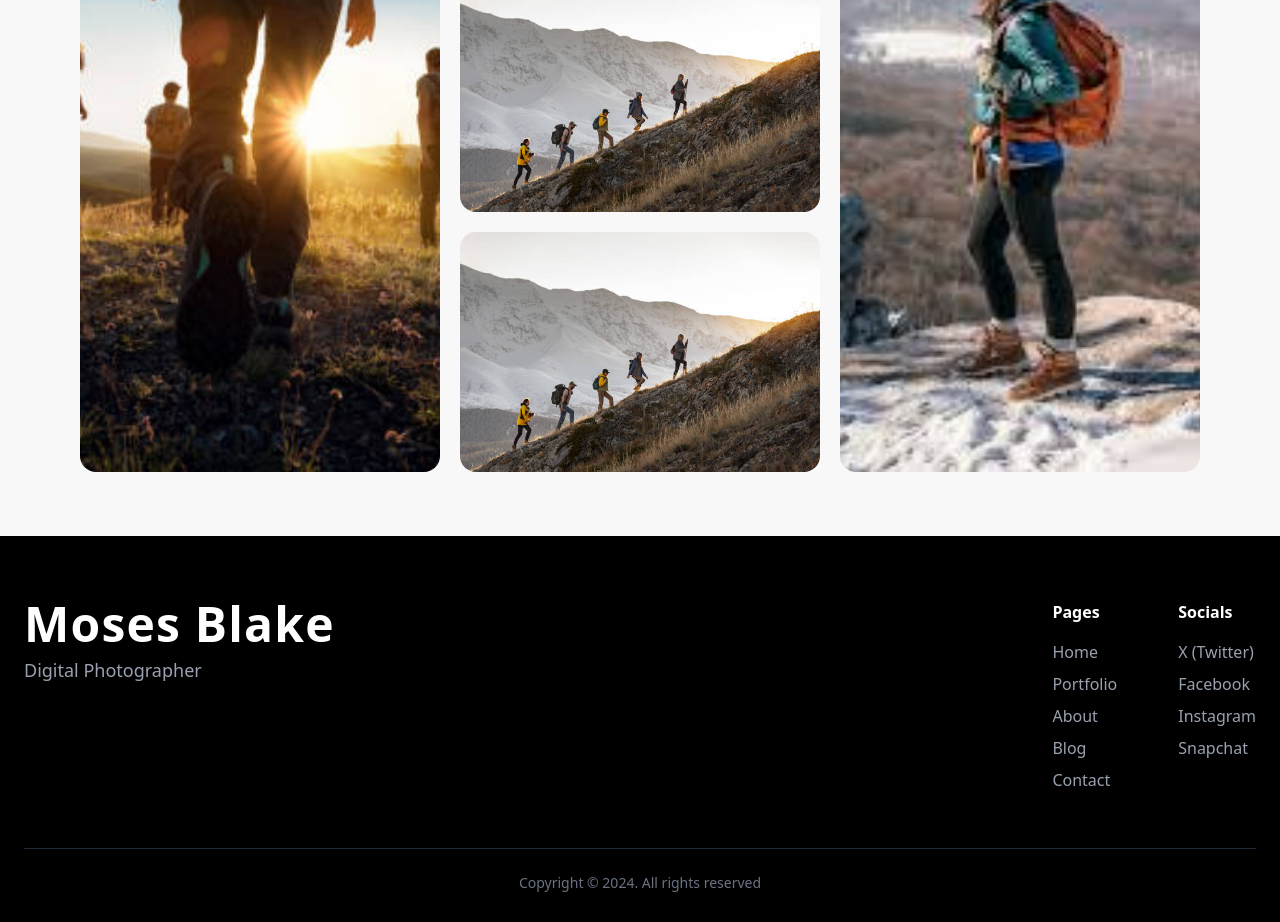
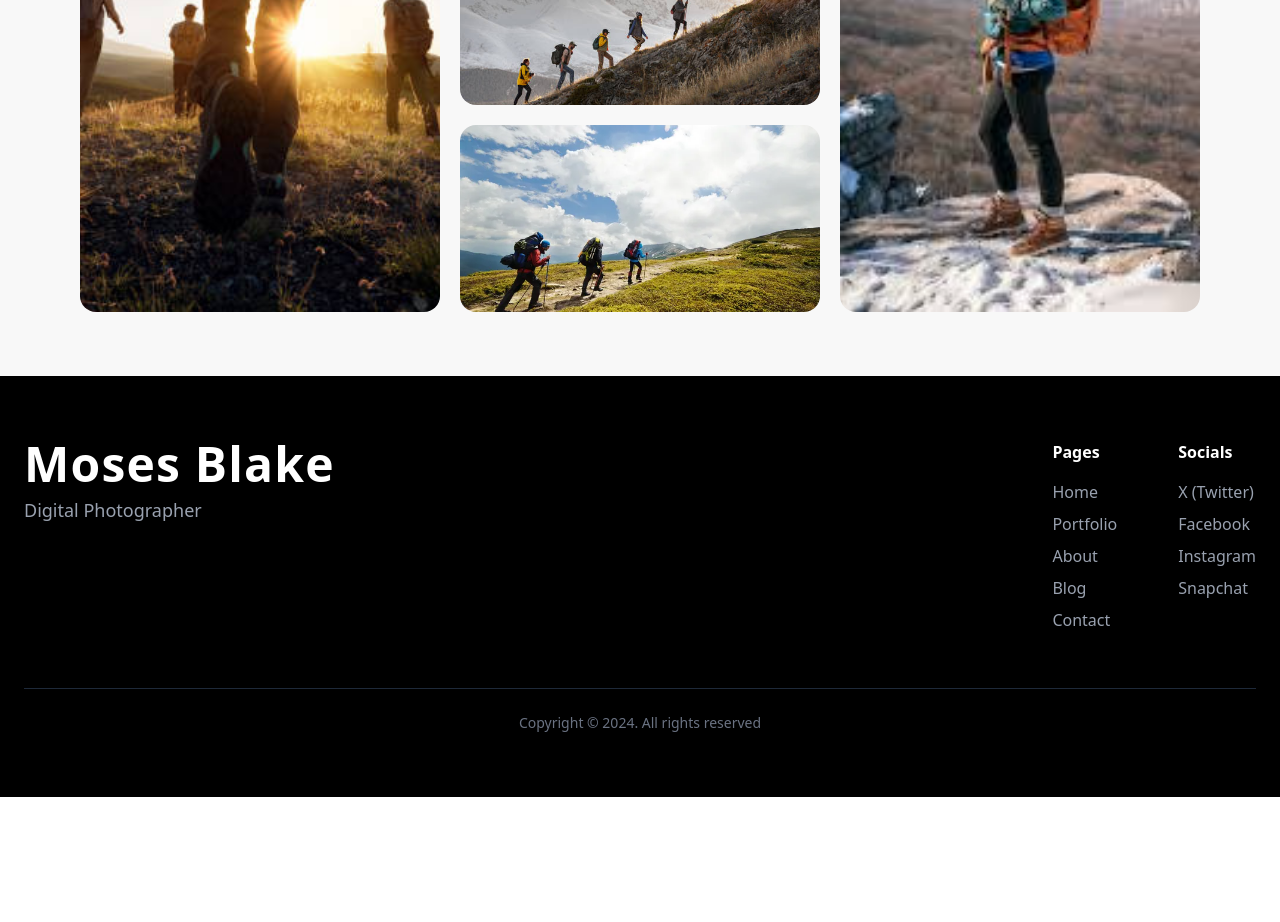
Before and after one commit to junayed-khan24/Emilia-, a React (Vite) app: page /about in a window 1280 px wide. Shown: the part 1340-2262 px from the top of the page. After the commit the page ends 2137 px from the top, so only its background shows below. Built offline with nearby package versions, Linux system fonts and the light colour scheme.

Commit message:
updated code

```diff
--- a/src/component/About.jsx
+++ b/src/component/About.jsx
@@ -69,13 +69,13 @@ const About = () => {
       <img
         src={img2}
         alt=""
-        className="w-full h-full object-cover hover:scale-110 transition duration-500"
+        className="h-full w-full md:h-[600px] object-cover hover:scale-110 transition duration-500"
       />
     </div>
 
 
     {/* Middle stacked images */}
-    <div className="grid grid-rows-3 gap-5">
+    <div className="grid grid-rows-3 gap-5 md:h-[600px] ">
 
       <div className="overflow-hidden rounded-2xl">
         <img
@@ -95,7 +95,7 @@ const About = () => {
 
       <div className="overflow-hidden rounded-2xl">
         <img
-          src={img4}
+          src={img3}
           alt=""
           className="w-full h-full object-cover hover:scale-110 transition duration-500"
         />
```
